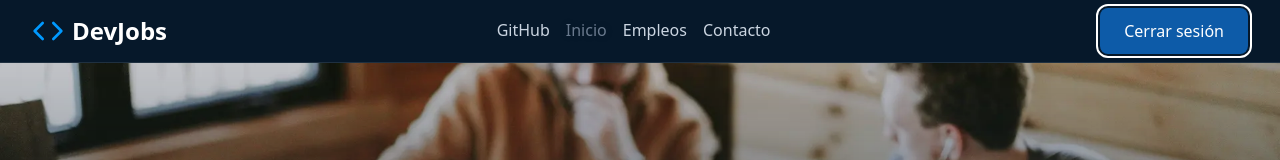
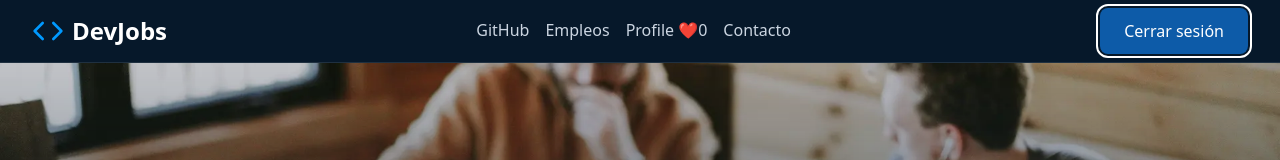
Before and after one commit to HelixGuardi/JSCAMP-MIDUDEV-E-INFOJOBS-TRACK, a React (Vite) app in the folder modulo-05-EstadoGlobal-y-ReactRouter/: page / in a window 1280 px wide. Both pictures are taken after a click on the button "Iniciar sesión". Shown: the top 160 px of the page. Built offline with nearby package versions, Linux system fonts and the light colour scheme; a web font is replaced by a local one.

Commit message:
módulo 05 Estado Global y React Router | clase: Integrar un store de favoritos en la UI

```diff
--- a/modulo-05-EstadoGlobal-y-ReactRouter/src/components/Header.jsx
+++ b/modulo-05-EstadoGlobal-y-ReactRouter/src/components/Header.jsx
@@ -1,5 +1,6 @@
 import { NavLink } from "react-router";
 import { useAuthStore } from "../store/authStore";
+import { useFavoritesStore } from "../store/favoritesStore";
 
 const HeaderUserButton = () => {
   const { isLoggedIn, login, logout } = useAuthStore();
@@ -12,6 +13,11 @@ const HeaderUserButton = () => {
 };
 
 export function Header() {
+  const { isLoggedIn } = useAuthStore();
+  const { countFavorites } = useFavoritesStore();
+
+  const numberOfFavorites = countFavorites();
+
   return (
     <header>
       <a href="/" style={{ textDecoration: "none" }}>
@@ -40,14 +46,14 @@ export function Header() {
         >
           GitHub
         </a>
-        <NavLink
+        {/* <NavLink
           to="/"
           className={({ isActive }) =>
             isActive ? "active-anchor" : "non-active-anchor"
           }
         >
           Inicio
-        </NavLink>
+        </NavLink> */}
         <NavLink
           to="/search"
           target="_self"
@@ -57,6 +63,18 @@ export function Header() {
         >
           Empleos
         </NavLink>
+
+        {isLoggedIn && (
+          <NavLink
+            className={({ isActive }) =>
+              isActive ? "active-anchor" : "non-active-anchor"
+            }
+            to="/profile"
+          >
+            Profile ❤️{numberOfFavorites}
+          </NavLink>
+        )}
+
         <NavLink
           to="/contact"
           className={({ isActive }) =>
--- a/modulo-05-EstadoGlobal-y-ReactRouter/src/components/JobCard.jsx
+++ b/modulo-05-EstadoGlobal-y-ReactRouter/src/components/JobCard.jsx
@@ -1,6 +1,25 @@
 import { useState } from "react";
 import { Link } from "./Link";
 import styles from "../styles/JobCard.module.css";
+import { useFavoritesStore } from "../store/favoritesStore";
+import { useAuthStore } from "../store/authStore";
+
+function JobCardFavoriteButton({ jobId }) {
+  const { isLoggedIn } = useAuthStore();
+  const { toggleFavorite, isFavorite } = useFavoritesStore();
+
+  return (
+    <button
+      disabled={!isLoggedIn}
+      aria-label={
+        isFavorite(jobId) ? "Remove from favorites" : "Add to favorites"
+      }
+      onClick={() => toggleFavorite(jobId)}
+    >
+      {isFavorite(jobId) ? "❤️" : "🩶"}
+    </button>
+  );
+}
 
 export function JobCard({ job }) {
   const { id, titulo, empresa, ubicacion, descripcion } = job;
@@ -41,6 +60,7 @@ export function JobCard({ job }) {
         <button className={buttonClasses} onClick={handleApplyClick}>
           {buttonText}
         </button>
+        <JobCardFavoriteButton jobId={id} />
       </div>
     </article>
   );
--- a/modulo-05-EstadoGlobal-y-ReactRouter/src/store/favoritesStore.js
+++ b/modulo-05-EstadoGlobal-y-ReactRouter/src/store/favoritesStore.js
@@ -7,7 +7,7 @@ export const useFavoritesStore = create((set, get) => ({
   favorites: [],
 
   // Acciones
-  addFavorites: (jobId) => {
+  addFavorite: (jobId) => {
     set((state) => ({
       favorites: state.favorites.includes(jobId)
         ? state.favorites
```
